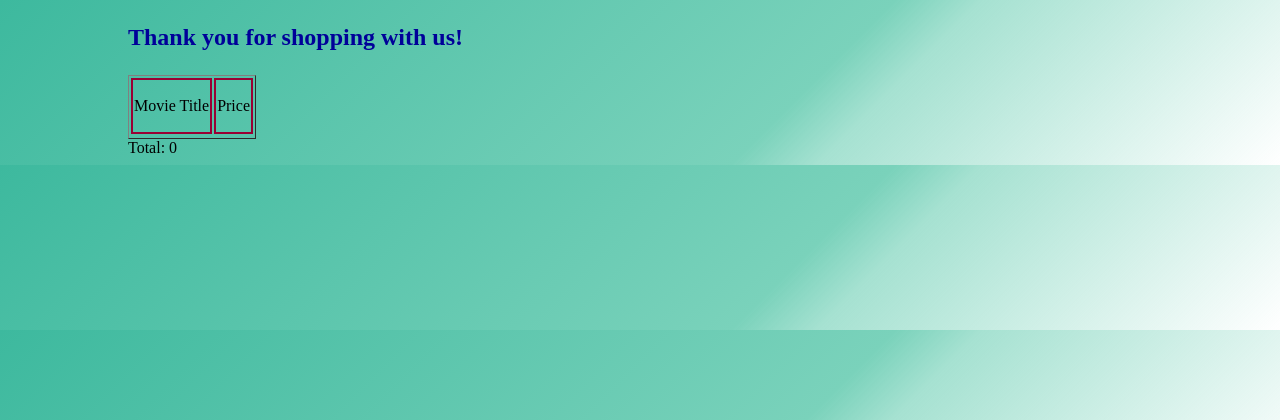
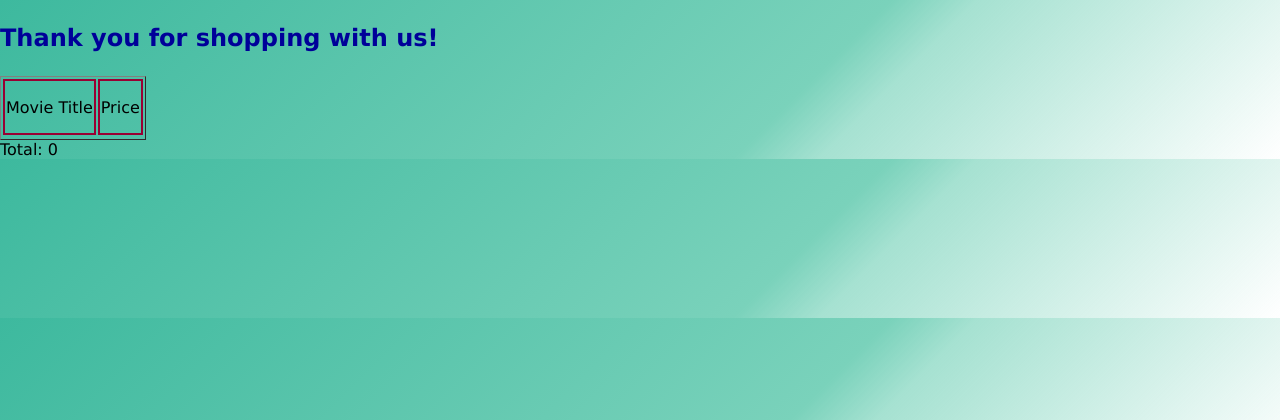
Before and after one commit to lettySanchez/CST336_GroupProject, a PHP site: page /addCart.php?moviesToBuy=1 in a window 1280 px wide. Shown: the top 420 px of the page. Run offline with PHP 8.4, Linux system fonts and the light colour scheme; data that the repository does not hold is empty.

Commit message:
added more styles to css file

```diff
--- a/css/movieDatabase.css
+++ b/css/movieDatabase.css
@@ -15,7 +15,9 @@ background: linear-gradient(135deg,  rgba(61,185,158,1) 0%,rgba(122,210,187,1) 6
 filter: progid:DXImageTransform.Microsoft.gradient( startColorstr='#3db99e', endColorstr='#00a0e2cd',GradientType=1 ); /* IE6-9 fallback on horizontal gradient */
 
    margin-left: 10%;
-    margin-right:40%;
+   margin-right:40%;
+    margin: 0 auto;
+    font-family:Verdana, Arial, Georgia;
 
 
 }
```
